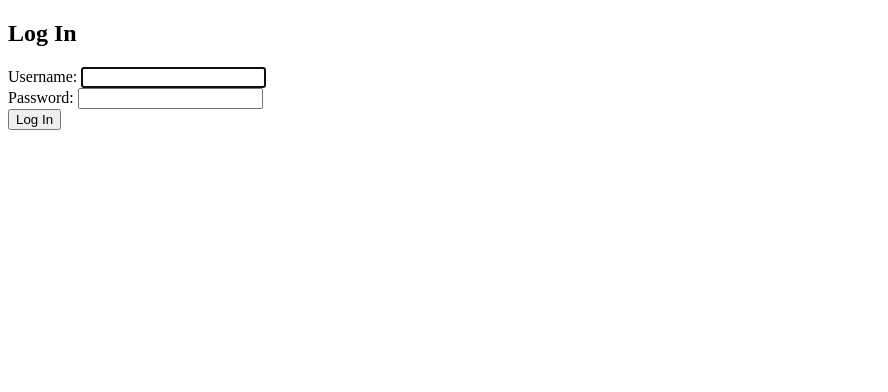
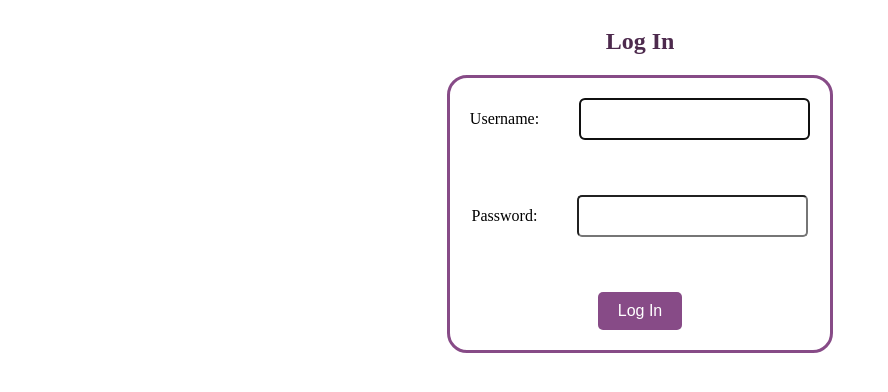
Before and after one commit to codescalersinternships/Secret-Note-MVC-Rawan-Mostafa, a Django app: page /accounts/login/ in a window 1280 px wide. Shown: the top 392 px of the page, without its empty margins (0-888 px from the left). Run offline with Django 5.2, Linux system fonts and the light colour scheme.

Commit message:
feat: style: adding style for login form

```diff
--- a/SecretNote/accounts/templates/registration/login.html
+++ b/SecretNote/accounts/templates/registration/login.html
@@ -4,13 +4,81 @@
     <meta charset="UTF-8">
     <meta name="viewport" content="width=device-width, initial-scale=1.0">
     <title>Log in</title>
+    <style>
+        body{
+          display: flex;
+          flex-direction: column;
+          justify-content: center;
+          align-items: center;
+        }
+
+        .login{
+          width:fit-content;
+          border: 3px solid rgb(135, 75, 135);
+          border-radius:20px;
+          display: flex;
+          flex-direction: column;
+          justify-content: center;
+          align-items: center;
+        }
+
+        .title{
+          color: rgb(77, 42, 77);
+        }
+        .form-field {
+            margin-bottom: 15px;
+            display: flex;
+            flex-direction: row;
+            justify-content: center;
+            align-items: center;
+        }
+
+        .form-field input {
+            padding: 10px;
+            margin:20px;
+            font-size: 16px;
+            width: 60%;
+            border-radius: 5px;
+        }
+        .form-field label {
+          margin:20px;
+
+        }
+
+        .submit-btn {
+            padding: 10px 20px;
+            font-size: 16px;
+            margin:20px;
+            background-color: rgb(135, 75, 135);
+            color: white;
+            border: none;
+            border-radius: 5px;
+            cursor: pointer;
+        }
+
+        .submit-btn:hover {
+            background-color:rgb(61, 23, 61);
+        }
+    </style>
 </head>
 <body>
-    <h2>Log In</h2>
-    <form method="post">
-      {% csrf_token %}
-      {{ form }}
-      <button type="submit">Log In</button>
+    <h2 class="title">Log In</h2>
+    <form class="login" method="post">
+        {% csrf_token %}
+
+        <div class="form-field">
+            {{ form.username.label_tag }}
+            {{ form.username }}
+            {{ form.username.errors }}
+        </div>
+
+        <div class="form-field">
+            {{ form.password.label_tag }}
+            {{ form.password }}
+            {{ form.password.errors }}
+        </div>
+
+        <button class="submit-btn" type="submit">Log In</button>
     </form>
 </body>
 </html>
--- a/SecretNote/note/templates/note/user_notes.html
+++ b/SecretNote/note/templates/note/user_notes.html
@@ -19,5 +19,6 @@
     {% else %}
         <p>You have no notes.</p>
     {% endif %}
+    <a href="{% url 'create_note' %}">Create Note</a>
 </body>
 </html>
--- a/SecretNote/note/views.py
+++ b/SecretNote/note/views.py
@@ -32,7 +32,7 @@ def create_note(request):
             note = form.save(commit=False)
             note.user = request.user
             note.save()
-            return redirect('/')
+            return redirect('/notes/')
 
     else:
         form = CreateNote()
@@ -40,7 +40,5 @@ def create_note(request):
 
 @login_required
 def user_notes(request):
-    print(f"Current user: {request.user}")
     notes = Note.objects.filter(user=request.user)
-    print(f"Number of notes for user {request.user}: {notes.count()}")
     return render(request, 'note/user_notes.html', {'notes': notes})
```
Also changed, not shown: SecretNote/db.sqlite3.
